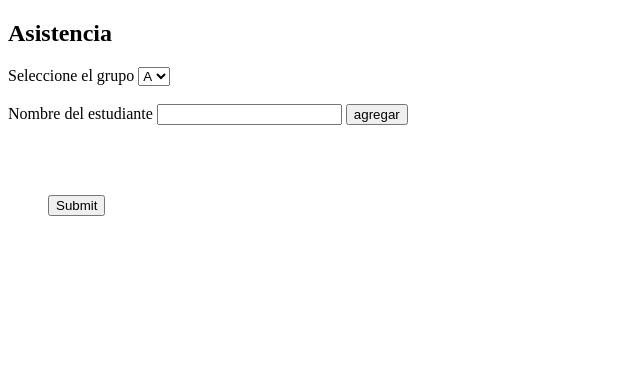
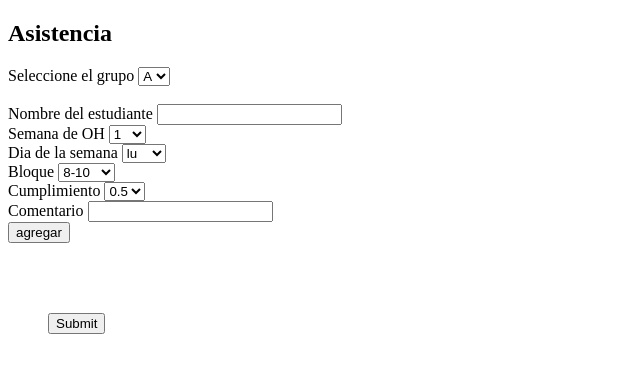
Before and after one commit to Mau5trakt/attendance, a Flask app: page / in a window 1280 px wide. Shown: the top 373 px of the page, without its empty margins (0-640 px from the left). Run offline with Flask 3, Linux system fonts and the light colour scheme.

Commit message:
feat!: Collected all the necessary data from the user

```diff
--- a/app.py
+++ b/app.py
@@ -46,9 +46,24 @@ def procesar():
         data = request.get_json()
         estudiante = data.get("estudiantes")
         grupo = data.get("grupos")
+        semana = data.get("semana")
+        dia = data.get("dia")
+        bloque = data.get("bloque")
+        cumplimiento = data.get("cumplimiento")
+        comentario = data.get("comentario")
+
 
         print(estudiante)
         print(grupo)
+        print(semana)
+        print(dia)
+        print(bloque)
+        print(cumplimiento)
+        print(comentario)
+
+
+
+
 
         print(len(estudiante))
 
--- a/static/script.js
+++ b/static/script.js
@@ -1,19 +1,42 @@
-var est = [];
-var grup = [];
+var est = []; //Lista de estudiantes
+var grup = []; //lista de grupos
+var sem = []; //listas de semanas
+var day = []; //listas de dias
+var bloq = []; // listas de bloques
+var cumpli = []; //lista de cumplimiento
+var coment = []; //lista de comentarios
+
+
 
 function agregar() {
         event.preventDefault(); // Evita que el formulario se envíe
 
         // Obtén los valores seleccionados del select y el input
+
         var grupo = document.getElementById('grupo').value;
         var estudiante = document.getElementById('seleccion-estudiantes').value;
+        var semana = document.getElementById('Semana').value;
+        var dia = document.getElementById('Dsemana').value;
+        var bloque = document.getElementById('Bloque').value;
+        var cumplimiento = document.getElementById('Cumplimiento').value;
+        var comentario = document.getElementById('Comentario').value;
+
+
 
         // Crea un nuevo elemento de lista y añade los valores a la lista
         var nuevoElemento = document.createElement('li');
-        nuevoElemento.textContent = 'Grupo: ' + grupo + ', Estudiante: ' + estudiante;
+        nuevoElemento.textContent = `Grupo: ${grupo}, Estudiante: ${estudiante}, Semana: ${semana},
+        Dia: ${dia}, Bloque: ${bloque}, Cumplimiento: ${cumplimiento}, Comentario: ${comentario}`
         document.getElementById('listaEstudiantes').appendChild(nuevoElemento);
-        est.push(estudiante)
-        grup.push(grupo)
+
+
+        est.push(estudiante);
+        grup.push(grupo);
+        sem.push(semana);
+        day.push(dia);
+        bloq.push(bloque);
+        cumpli.push(cumplimiento);
+        coment.push(comentario);
 
 
         //document.getElementById('grupo').value = '';
@@ -23,7 +46,7 @@ function agregar() {
 function enviar(){
     event.preventDefault(); // Evita que el formulario se envíe
      let url = "/procesar";
-     var data = JSON.stringify({"estudiantes": est , "grupos": grup});
+     var data = JSON.stringify({"estudiantes": est , "grupos": grup, "semana" : sem, "dia": day, "bloque": bloq, "cumplimiento": cumpli, "comentario": coment });
     let http = new XMLHttpRequest();
     http.open("POST", url);
     http.setRequestHeader("Content-Type", "application/json;charset=UTF-8");
--- a/templates/index.html
+++ b/templates/index.html
@@ -21,7 +21,54 @@
           <option value="{{ estudiante.nombre }}">
 
       {% endfor %}
+
         </datalist>
+      <br>
+      <label for="Semana" name="Semana" >Semana de OH </label>
+      <select name="Semana" id="Semana">
+          {% for i in range(1, 19) %}
+            <option value="{{ i }}"> {{ i }} </option>
+          {% endfor %}
+      </select>
+      <br>
+
+      <label for="Dsemana" name="Dsemana" >Dia de la semana </label>
+      <select name="Dsemana" id="Dsemana">
+            <option value="lu"> lu </option>
+            <option value="ma"> ma </option>
+            <option value="mi"> mi </option>
+            <option value="ju"> ju </option>
+            <option value="vi"> vi </option>
+            <option value="sab"> sab </option>
+      </select>
+      <br>
+
+       <label for="Bloque" name="Bloque" >Bloque </label>
+      <select name="Bloque" id="Bloque">
+            <option value="8-10"> 8-10 </option>
+            <option value="10-12"> 10-12 </option>
+            <option value="12-02"> 12-02 </option>
+            <option value="02-04"> 02-04 </option>
+            <option value="04-06"> 04-06 </option>
+      </select>
+      <br>
+
+      <label for="Cumplimiento" name="Cumplimiento" >Cumplimiento </label>
+      <select name="Cumplimiento" id="Cumplimiento">
+            <option value="0.5"> 0.5 </option>
+            <option value="1"> 1 </option>
+            <option value="1.5"> 1.5 </option>
+            <option value="2"> 2 </option>
+      </select>
+      <br>
+
+      <label for="Comentario" name="Comentario" >Comentario </label>
+      <input type="text" name="Comentario" id="Comentario">
+      <br>
+
+
+
+
     <button id="btnAgregar" onclick="agregar()">
         agregar
     </button>
```
